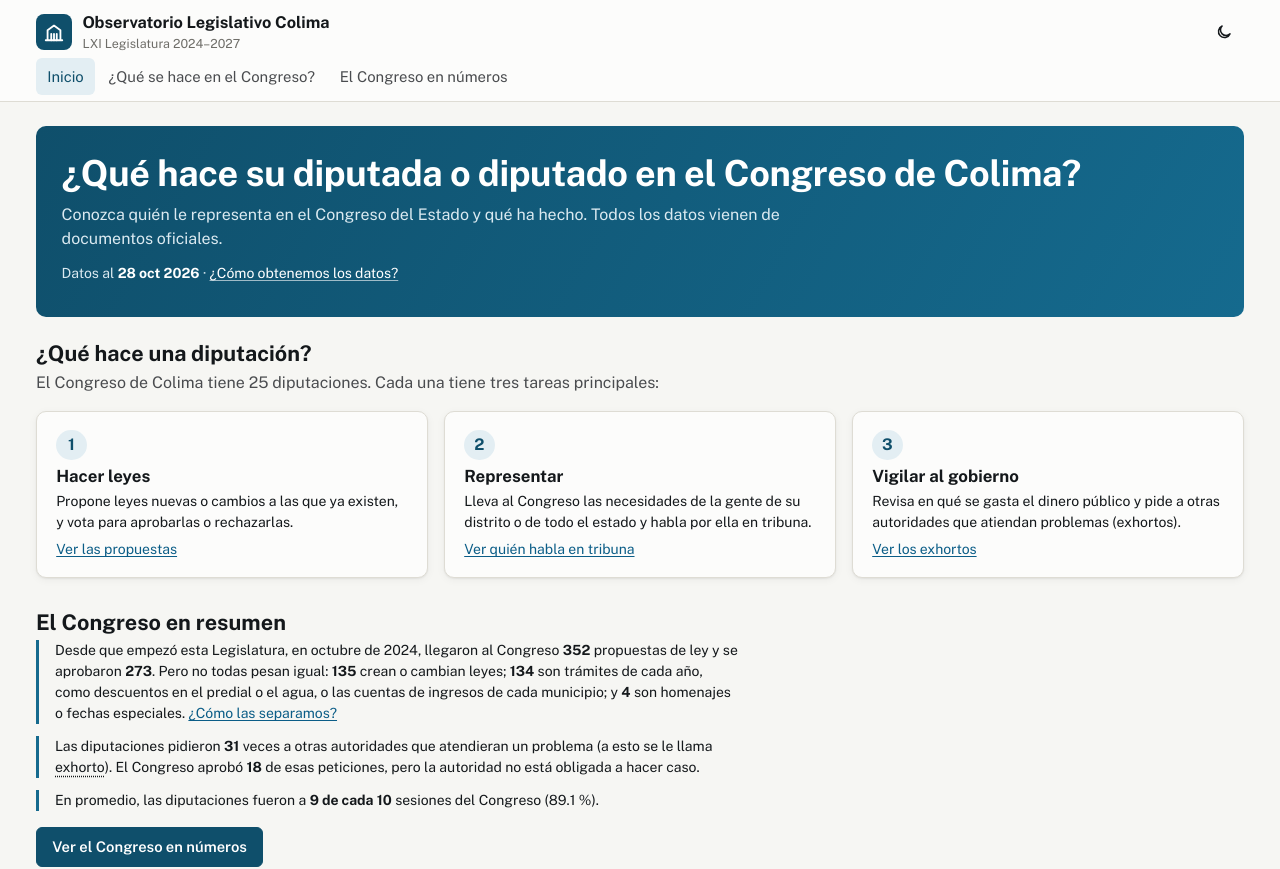
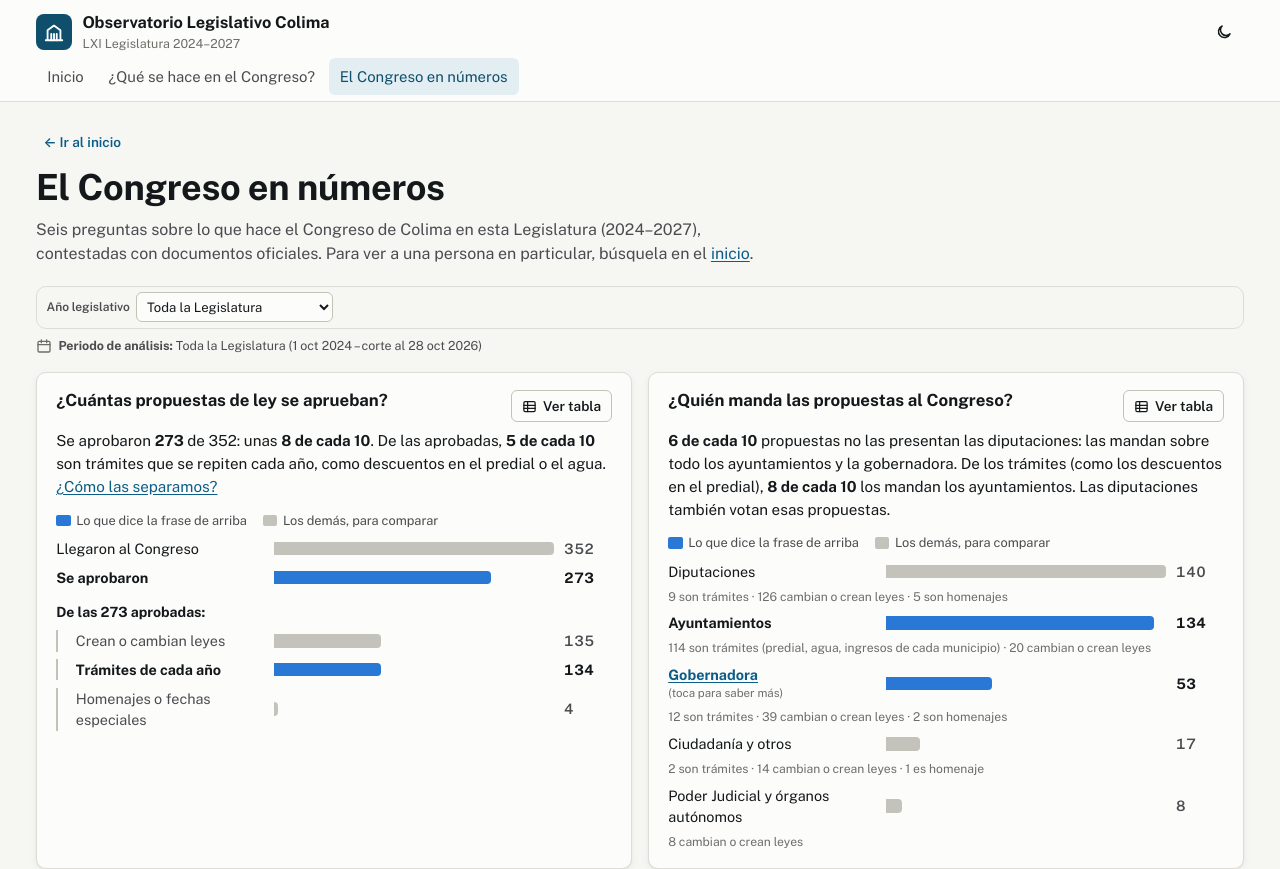
Before and after one commit to irekani55-lgtm/observatorio-colima, a React (Vite) app: page /#/congreso in a window 1280 px wide. Before the commit this address led to /. Shown: the top 869 px of the page. Built offline with nearby package versions, Linux system fonts and the light colour scheme.

Commit message:
Gráficas: leyenda de colores arriba de las barras y «(toca para saber más)» en los nombres que se pueden tocar

```diff
--- a/src/componentes/BarrasLista.tsx
+++ b/src/componentes/BarrasLista.tsx
@@ -26,6 +26,12 @@ export function BarrasLista({ filas, max, formato = (v) => v.toLocaleString('es-
   const colorDe = (f: FilaBarra) => (!hayDestacadas || f.destacada ? color : 'var(--barra-contexto)');
   return (
     <>
+    {hayDestacadas && (
+      <p className="barras-lista__leyenda">
+        <span><span className="barras-lista__muestra" style={{ background: color }} aria-hidden="true" />Lo que dice la frase de arriba</span>
+        <span><span className="barras-lista__muestra" style={{ background: 'var(--barra-contexto)' }} aria-hidden="true" />Los demás, para comparar</span>
+      </p>
+    )}
     <ul className="barras-lista" aria-label={titulo}>
       {filas.map((f, i) =>
         f.encabezado ? (
@@ -37,7 +43,8 @@ export function BarrasLista({ filas, max, formato = (v) => v.toLocaleString('es-
             <span className="barras-lista__etiqueta">
               {f.onClick ? (
                 <button type="button" className="barras-lista__enlace" onClick={f.onClick}>
-                  {f.etiqueta}
+                  <span className="barras-lista__enlace-texto">{f.etiqueta}</span>
+                  <span className="barras-lista__toca">(toca para saber más)</span>
                 </button>
               ) : (
                 f.etiqueta
@@ -52,7 +59,6 @@ export function BarrasLista({ filas, max, formato = (v) => v.toLocaleString('es-
         ),
       )}
     </ul>
-    {hayDestacadas && <p className="barras-lista__nota">La barra en color es la que explica la frase de arriba.</p>}
     </>
   );
 }
--- a/src/componentes/Nuevo.tsx
+++ b/src/componentes/Nuevo.tsx
@@ -33,6 +33,7 @@ export const CAMBIOS_VISTA_PREVIA = [
   { texto: 'Menú: se quitó «Mapa», porque todo lo del mapa ya está en el inicio. Los enlaces viejos llevan al inicio.', a: '/' },
   { texto: 'Mapa: al abrir una ficha, el mapa se queda fijo a la izquierda mientras usted baja por la ficha (sin espacio vacío).', a: '/?mapa_distrito=3' },
   { texto: 'En números: en «¿Quién manda las propuestas?», debajo de cada barra dice en chiquito cuántas son trámites (como el predial) y cuántas cambian leyes.', a: '/congreso' },
+  { texto: 'En números: arriba de las barras hay una leyenda que dice qué significa el color y qué significa el gris; los nombres que se pueden tocar dicen «(toca para saber más)».', a: '/congreso' },
   { texto: 'En números: en cada gráfica, la barra que explica la frase va en color y las demás en gris; la asistencia trae una línea de promedio y el mes más bajo; cada partido dice cuántos lugares tiene.', a: '/congreso' },
   { texto: 'En números: en «Propuestas», las tres últimas barras van debajo de «De las 273 aprobadas:», con sangría.', a: '/congreso' },
   { texto: 'En números: «El acta no dice si se aprobó» se puede tocar y explica de qué trataba el exhorto, con el párrafo del acta.', a: '/congreso' },
--- a/src/estilos.css
+++ b/src/estilos.css
@@ -1812,8 +1812,9 @@ details.aviso-vista-previa a { color: #3d3000; font-weight: 700; }
 .barras-lista__pista { display: block; height: 0.85rem; }
 .barras-lista__barra { display: block; height: 100%; border-radius: 0 4px 4px 0; }
 .barras-lista__valor { font-weight: 600; font-variant-numeric: tabular-nums; color: var(--texto-2); }
-.barras-lista__enlace { font: inherit; padding: 0; border: 0; background: none; color: var(--enlace); text-decoration: underline; text-underline-offset: 2px; cursor: pointer; text-align: left; }
-.barras-lista__enlace:hover { text-decoration-thickness: 2px; }
+.barras-lista__enlace { font: inherit; padding: 0; border: 0; background: none; color: var(--enlace); cursor: pointer; text-align: left; }
+.barras-lista__enlace-texto { text-decoration: underline; text-underline-offset: 2px; }
+.barras-lista__enlace:hover .barras-lista__enlace-texto { text-decoration-thickness: 2px; }
 @media (max-width: 600px) { .barras-lista__fila { grid-template-columns: 7.5rem 1fr 2.6rem; gap: 0.4rem; font-size: 0.85rem; } }
 /* Ventana de explicación */
 .explicacion__fondo { position: fixed; inset: 0; background: rgba(0, 0, 0, 0.45); z-index: 100; display: grid; place-items: center; padding: 1rem; }
@@ -1834,10 +1835,14 @@ details.aviso-vista-previa a { color: #3d3000; font-weight: 700; }
   .filtros .campo select, .filtros .campo input { max-width: 100%; }
 }
 .barras-lista__fila--destacada .barras-lista__valor, .barras-lista__fila--destacada .barras-lista__etiqueta { color: var(--texto); font-weight: 700; }
-.barras-lista__nota { margin: 0.4rem 0 0; font-size: 0.78rem; color: var(--texto-3); }
 /* Leyenda de la línea de promedio y del punto marcado, debajo de la gráfica. */
 .grafica__leyenda-ref { display: flex; flex-wrap: wrap; gap: 0.4rem 1.2rem; margin: 0.35rem 0 0; font-size: 0.8rem; color: var(--texto-2); }
 .grafica__linea-ref { display: inline-block; width: 1.4rem; border-top: 2px dashed var(--texto-3); vertical-align: middle; }
 .grafica__punto-ref { display: inline-block; width: 0.7rem; height: 0.7rem; border-radius: 50%; background: var(--serie-1); vertical-align: middle; }
 /* Detalle en letra chica debajo de una barra (ocupa todo el renglón). */
 .barras-lista__detalle { grid-column: 1 / -1; margin-top: -0.2rem; font-size: 0.76rem; color: var(--texto-3); line-height: 1.35; }
+
+.barras-lista__leyenda { display: flex; flex-wrap: wrap; gap: 0.3rem 1rem; margin: 0.6rem 0 0.2rem; font-size: 0.8rem; color: var(--texto-2); }
+.barras-lista__leyenda > span { display: inline-flex; align-items: center; gap: 0.35rem; }
+.barras-lista__muestra { display: inline-block; width: 0.9rem; height: 0.7rem; border-radius: 2px; }
+.barras-lista__toca { display: block; font-size: 0.72rem; font-weight: 400; color: var(--texto-3); text-decoration: none; }
--- a/src/paginas/PreguntasCongreso.tsx
+++ b/src/paginas/PreguntasCongreso.tsx
@@ -130,9 +130,6 @@ export function PreguntasCongreso() {
             titulo="Quién manda las propuestas"
             filas={origenOrdenado.map((o) => ({ etiqueta: o.origen, valor: o.total, destacada: o.origen === 'Ayuntamientos' || o.origen === 'Gobernadora', onClick: o.origen === 'Gobernadora' ? () => setVerGobernadora(true) : undefined, nota: desglose(o) }))}
           />
-          <p className="muy-pequeno texto-3" style={{ marginBottom: 0 }}>
-            Toque «Gobernadora» para saber qué le toca hacer según la Constitución de Colima.
-          </p>
         </PanelGrafica>
 
         <PanelGrafica
@@ -147,7 +144,6 @@ export function PreguntasCongreso() {
           vacio={exhortos.total === 0}
         >
           <BarrasLista titulo="Exhortos" filas={filasExh} />
-          {exhortos.sinResultado > 0 && <p className="muy-pequeno texto-3" style={{ marginBottom: 0 }}>Toque «El acta no dice si se aprobó» para saber de qué trata.</p>}
         </PanelGrafica>
 
         <PanelGrafica
```
